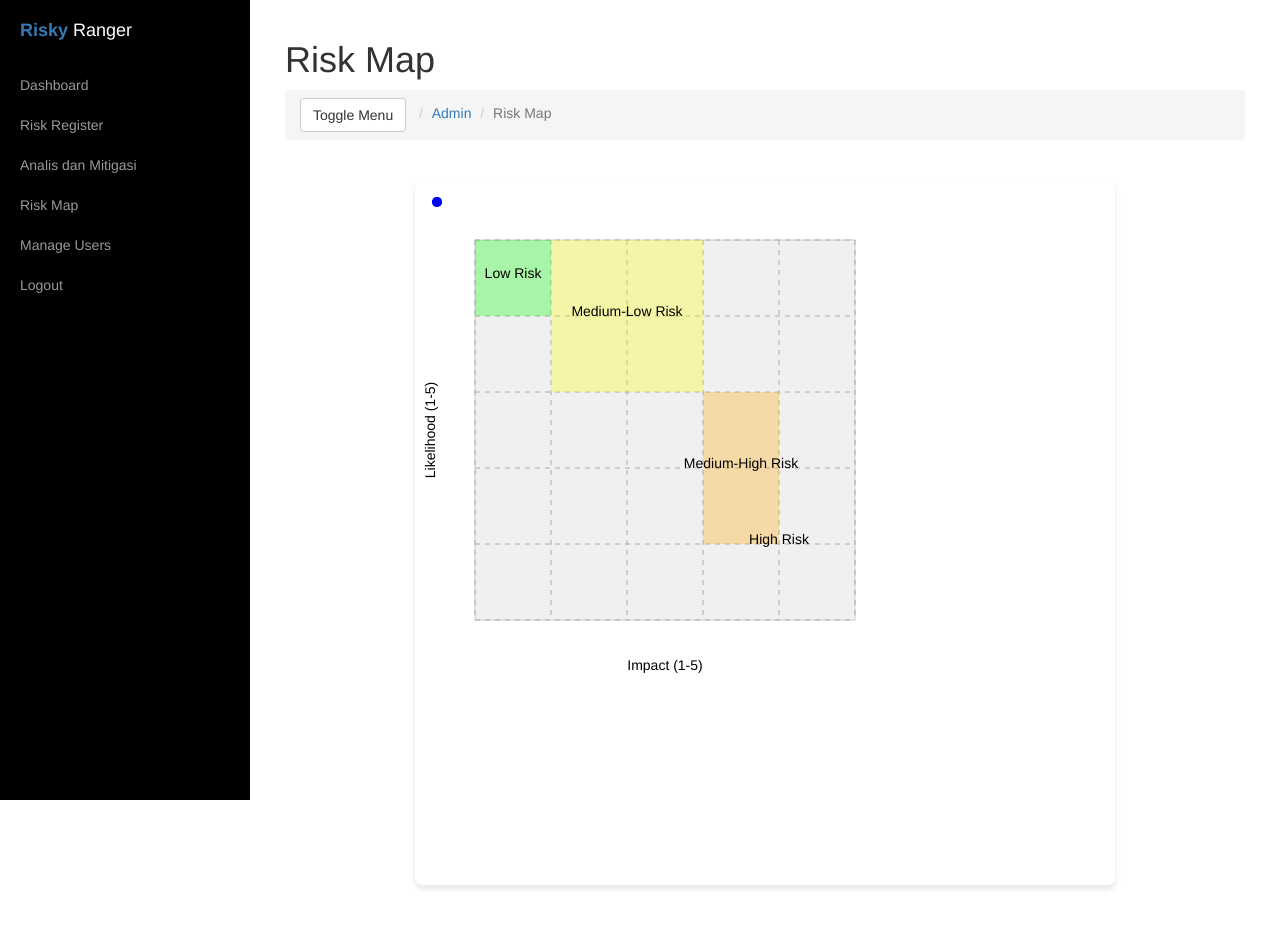
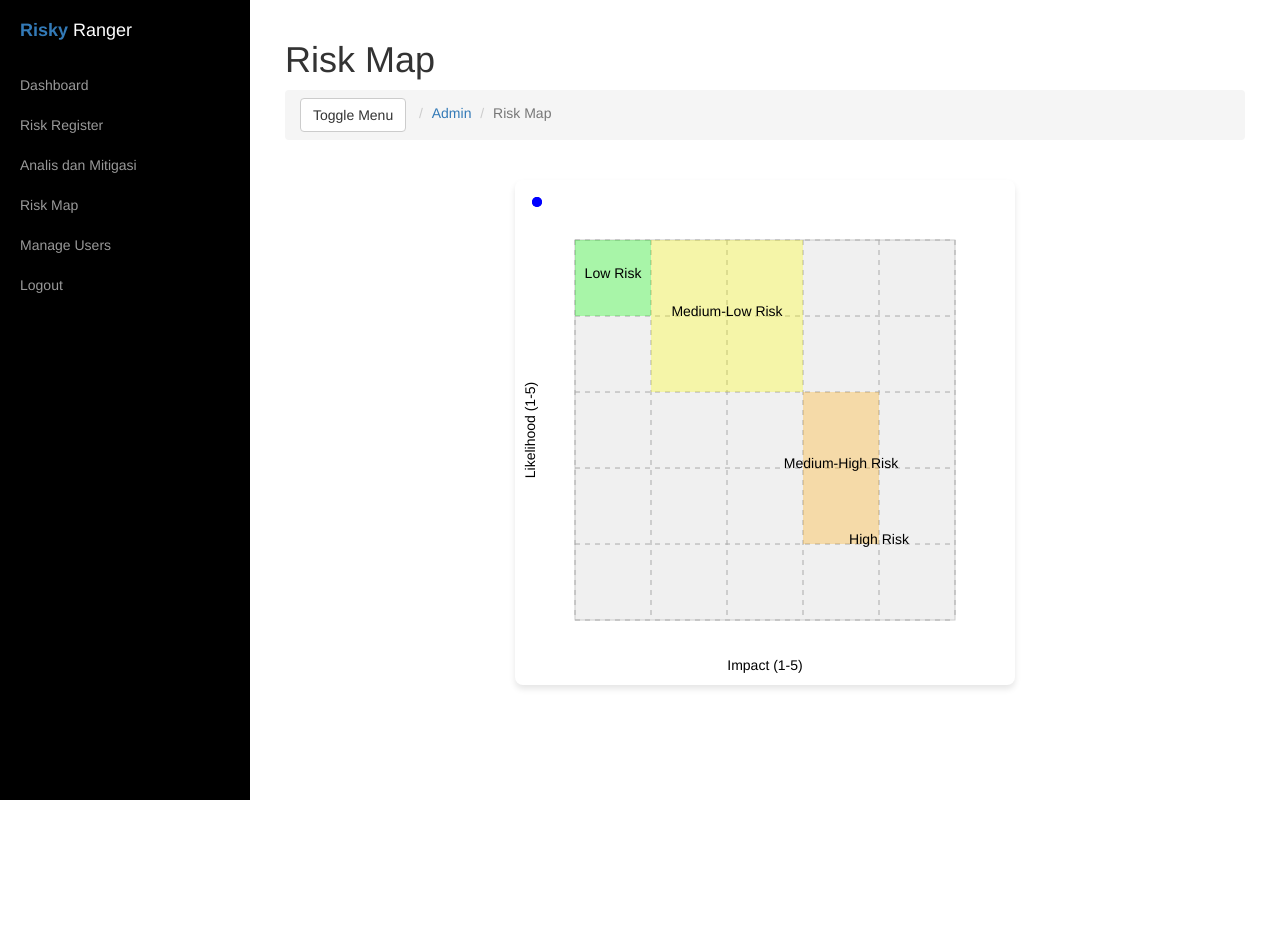
Before and after one commit to rafiradinka/riskyranger, a PHP site: page /UAS-BBP/views/riskMap.php in a window 1280 px wide. After the commit the page ends 800 px from the top, so only its background shows below. Run offline with PHP 8.4, Linux system fonts and the light colour scheme; a user stored in the database is signed in; data comes from the database, SQL or seed files in the repository.

Commit message:
ganti 6 ke 5

```diff
--- a/_assets/css/risk-matrix.css
+++ b/_assets/css/risk-matrix.css
@@ -1,6 +1,6 @@
 /* Risk Matrix Visualization Styles */
 .risk-matrix-container {
-  max-width: 700px;
+  max-width: 500px;
   margin: 20px auto;
   box-shadow: 0 4px 6px rgba(0, 0, 0, 0.1);
   border-radius: 8px;
```
